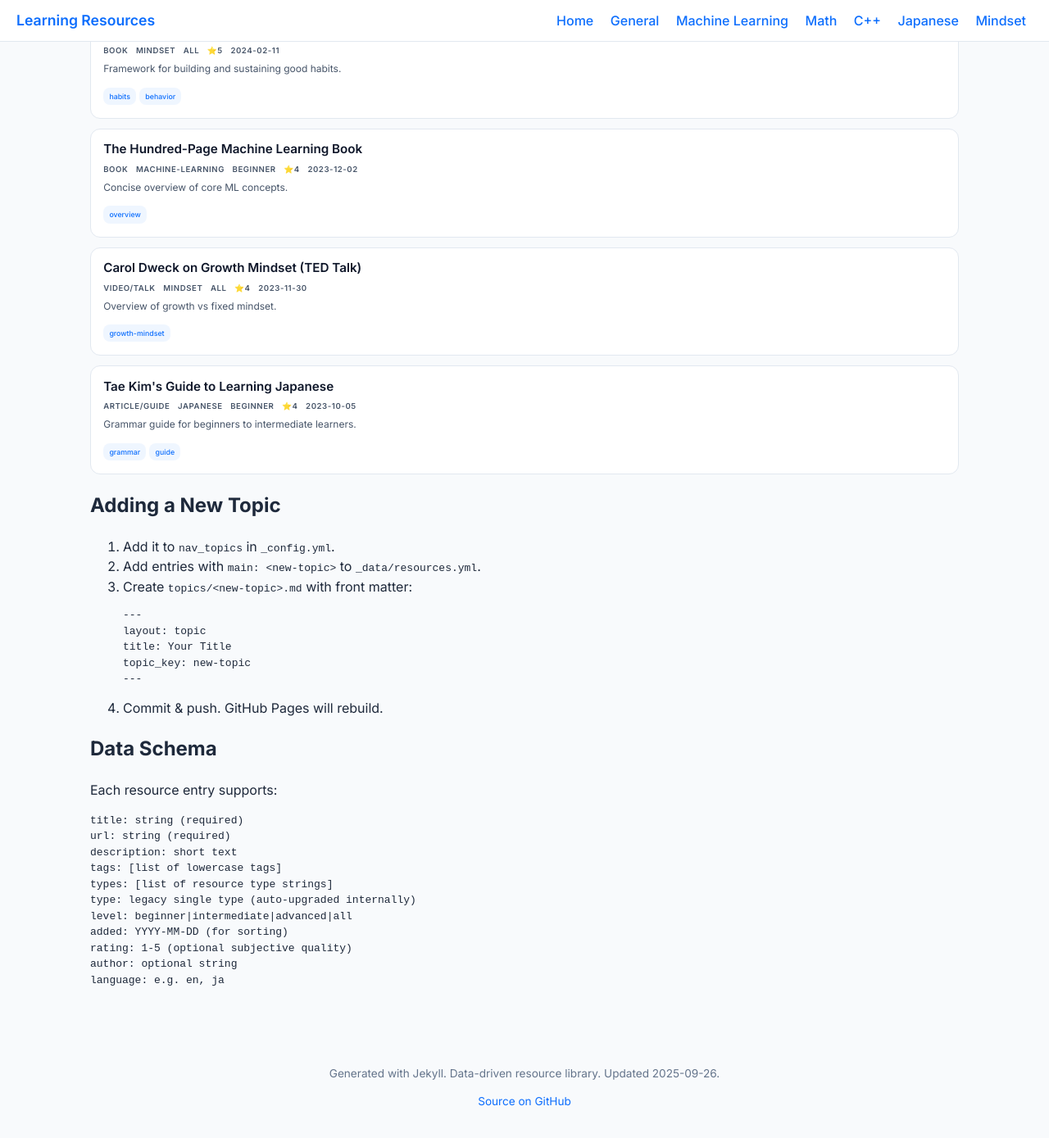
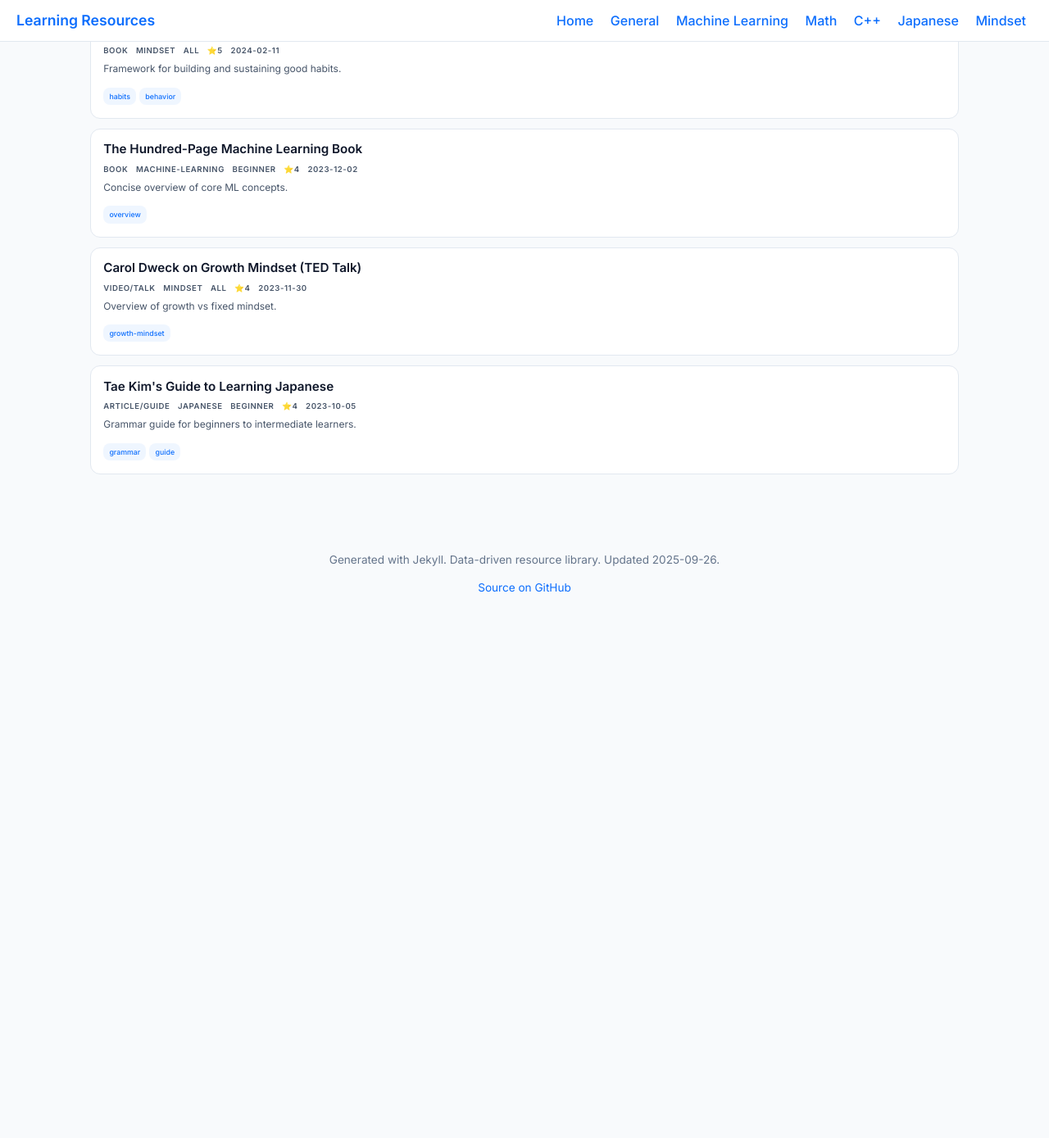
Before and after one commit to malsuryc/resources, a Jekyll site: the page built from index.md, in a window 1280 px wide and 1400 px high, scrolled down 4162 px. Shown: the top 1389 px of the window at 82% size. Built offline with Jekyll 4.4.1, drawn with Linux system fonts in a browser that asks for light colours; after the commit the page ends 4935 px from its top, so only the background shows below that.

Commit message:
edit index

````diff
--- a/index.md
+++ b/index.md
@@ -109,35 +109,3 @@ It will not be visible in the rendered Markdown.
   }
 }
 </script>
-
-## Adding a New Topic
-
-1. Add it to `nav_topics` in `_config.yml`.
-2. Add entries with `main: <new-topic>` to `_data/resources.yml`.
-3. Create `topics/<new-topic>.md` with front matter:
-   ```yaml
-   ---
-   layout: topic
-   title: Your Title
-   topic_key: new-topic
-   ---
-   ```
-4. Commit & push. GitHub Pages will rebuild.
-
-## Data Schema
-
-Each resource entry supports:
-
-```
-title: string (required)
-url: string (required)
-description: short text
-tags: [list of lowercase tags]
-types: [list of resource type strings]
-type: legacy single type (auto-upgraded internally)
-level: beginner|intermediate|advanced|all
-added: YYYY-MM-DD (for sorting)
-rating: 1-5 (optional subjective quality)
-author: optional string
-language: e.g. en, ja
-```
````
Also changed, not shown: README.md.
